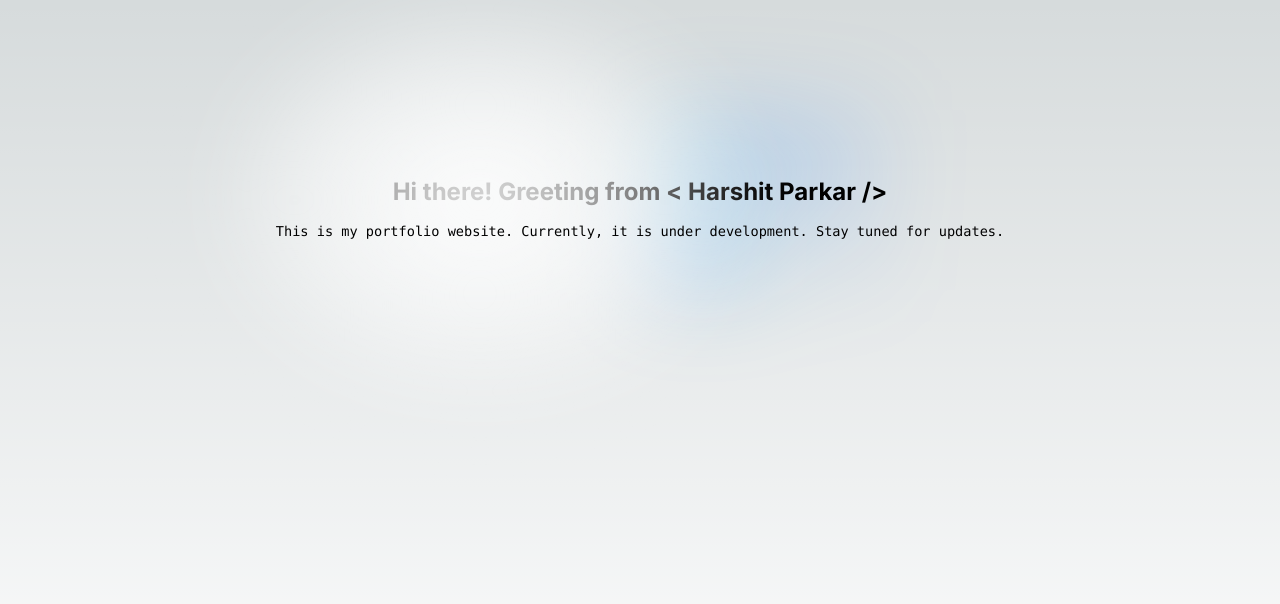
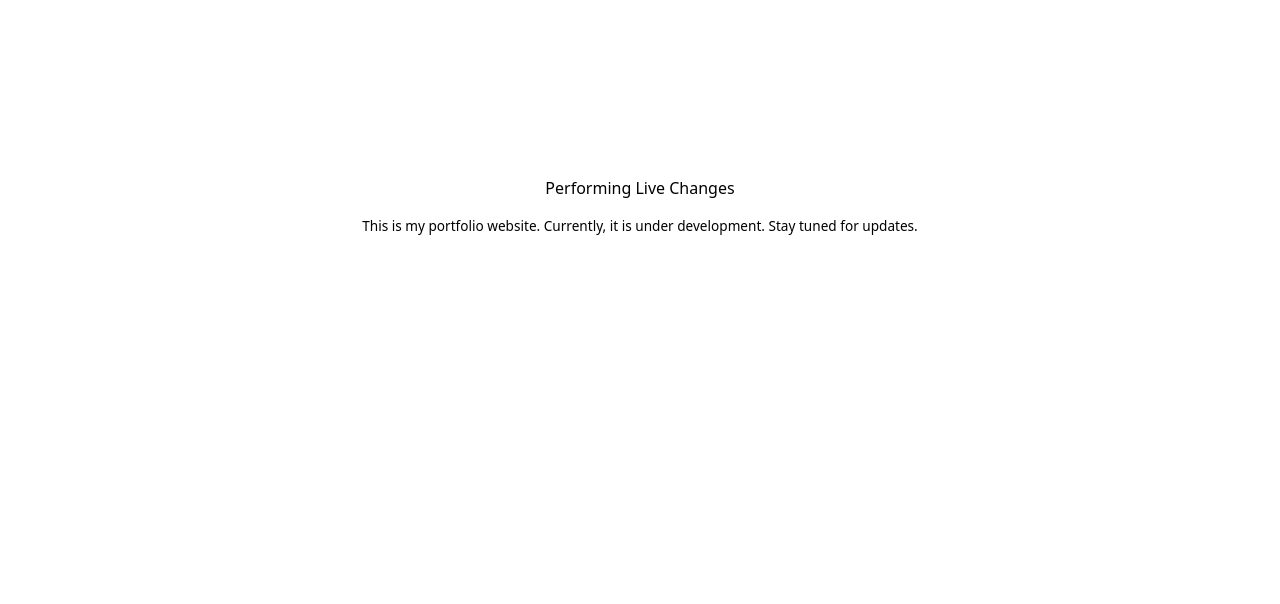
Before and after one commit to harshitparkar/harshitparkar.github.io, a Next.js app: page / in a window 1280 px wide. Shown: the top 604 px of the page. Built offline with nearby package versions, Linux system fonts and the light colour scheme.

Commit message:
initilize tailwind css

```diff
--- a/next.config.mjs
+++ b/next.config.mjs
@@ -1,5 +1,8 @@
 /** @type {import('next').NextConfig} */
 const nextConfig = {
   output: "export",
+  images: {
+    unoptimized: true,
+  },
 };
 export default nextConfig;
--- /dev/null
+++ b/postcss.config.js
@@ -0,0 +1,6 @@
+module.exports = {
+  plugins: {
+    tailwindcss: {},
+    autoprefixer: {},
+  },
+}
--- a/src/app/globals.css
+++ b/src/app/globals.css
@@ -1,77 +1,6 @@
-:root {
-  --max-width: 1100px;
-  --border-radius: 12px;
-  --font-mono: ui-monospace, Menlo, Monaco, "Cascadia Mono", "Segoe UI Mono",
-    "Roboto Mono", "Oxygen Mono", "Ubuntu Monospace", "Source Code Pro",
-    "Fira Mono", "Droid Sans Mono", "Courier New", monospace;
-
-  --foreground-rgb: 0, 0, 0;
-  --background-start-rgb: 214, 219, 220;
-  --background-end-rgb: 255, 255, 255;
-
-  --primary-glow: conic-gradient(
-    from 180deg at 50% 50%,
-    #16abff33 0deg,
-    #0885ff33 55deg,
-    #54d6ff33 120deg,
-    #0071ff33 160deg,
-    transparent 360deg
-  );
-  --secondary-glow: radial-gradient(
-    rgba(255, 255, 255, 1),
-    rgba(255, 255, 255, 0)
-  );
-
-  --tile-start-rgb: 239, 245, 249;
-  --tile-end-rgb: 228, 232, 233;
-  --tile-border: conic-gradient(
-    #00000080,
-    #00000040,
-    #00000030,
-    #00000020,
-    #00000010,
-    #00000010,
-    #00000080
-  );
-
-  --callout-rgb: 238, 240, 241;
-  --callout-border-rgb: 172, 175, 176;
-  --card-rgb: 180, 185, 188;
-  --card-border-rgb: 131, 134, 135;
-}
-
-@media (prefers-color-scheme: dark) {
-  :root {
-    --foreground-rgb: 255, 255, 255;
-    --background-start-rgb: 0, 0, 0;
-    --background-end-rgb: 0, 0, 0;
-
-    --primary-glow: radial-gradient(rgba(1, 65, 255, 0.4), rgba(1, 65, 255, 0));
-    --secondary-glow: linear-gradient(
-      to bottom right,
-      rgba(1, 65, 255, 0),
-      rgba(1, 65, 255, 0),
-      rgba(1, 65, 255, 0.3)
-    );
-
-    --tile-start-rgb: 2, 13, 46;
-    --tile-end-rgb: 2, 5, 19;
-    --tile-border: conic-gradient(
-      #ffffff80,
-      #ffffff40,
-      #ffffff30,
-      #ffffff20,
-      #ffffff10,
-      #ffffff10,
-      #ffffff80
-    );
-
-    --callout-rgb: 20, 20, 20;
-    --callout-border-rgb: 108, 108, 108;
-    --card-rgb: 100, 100, 100;
-    --card-border-rgb: 200, 200, 200;
-  }
-}
+@tailwind base;
+@tailwind components;
+@tailwind utilities;
 
 * {
   box-sizing: border-box;
@@ -79,29 +8,8 @@
   margin: 0;
 }
 
-html,
-body {
-  max-width: 100vw;
-  overflow-x: hidden;
-}
-
-body {
-  color: rgb(var(--foreground-rgb));
-  background: linear-gradient(
-      to bottom,
-      transparent,
-      rgb(var(--background-end-rgb))
-    )
-    rgb(var(--background-start-rgb));
-}
-
-a {
-  color: inherit;
-  text-decoration: none;
-}
-
-@media (prefers-color-scheme: dark) {
-  html {
-    color-scheme: dark;
+  html,
+  body {
+    max-width: 100vw;
+    overflow-x: hidden;
   }
-}
--- a/src/app/layout.js
+++ b/src/app/layout.js
@@ -1,7 +1,4 @@
-import { Inter } from "next/font/google";
 import "./globals.css";
-
-const inter = Inter({ subsets: ["latin"] });
 
 export const metadata = {
   title: "Welcome to H.Parkar's Portfolio",
@@ -10,8 +7,8 @@ export const metadata = {
 
 export default function RootLayout({ children }) {
   return (
-    <html lang="en">
-      <body className={inter.className}>{children}</body>
+    <html>
+      <body>{children}</body>
     </html>
   );
 }
--- a/src/app/page.js
+++ b/src/app/page.js
@@ -12,9 +12,7 @@ export default function Home() {
             alignItems: "center",
           }}
         >
-          <h2 className={styles.card}>
-            Hi there! Greeting from {"< "}Harshit Parkar{" />"}
-          </h2>
+          <h2 className={styles.card}>Performing Live Changes</h2>
           <p className={styles.description}>
             This is my portfolio website. Currently, it is under development.
             Stay tuned for updates.
--- /dev/null
+++ b/tailwind.config.js
@@ -0,0 +1,13 @@
+/** @type {import('tailwindcss').Config} */
+module.exports = {
+  content: [
+    "./src/pages/**/*.{js,ts,jsx,tsx,mdx}",
+    "./src/components/**/*.{js,ts,jsx,tsx,mdx}",
+    "./src/app/**/*.{js,ts,jsx,tsx,mdx}",
+  ],
+  darkMode: "class",
+  theme: {
+    extend: {},
+  },
+  plugins: [],
+};
```
Also changed, not shown: package.json (+7 -3 lines), 1 other file (tests, documents, lock files or other folders).
